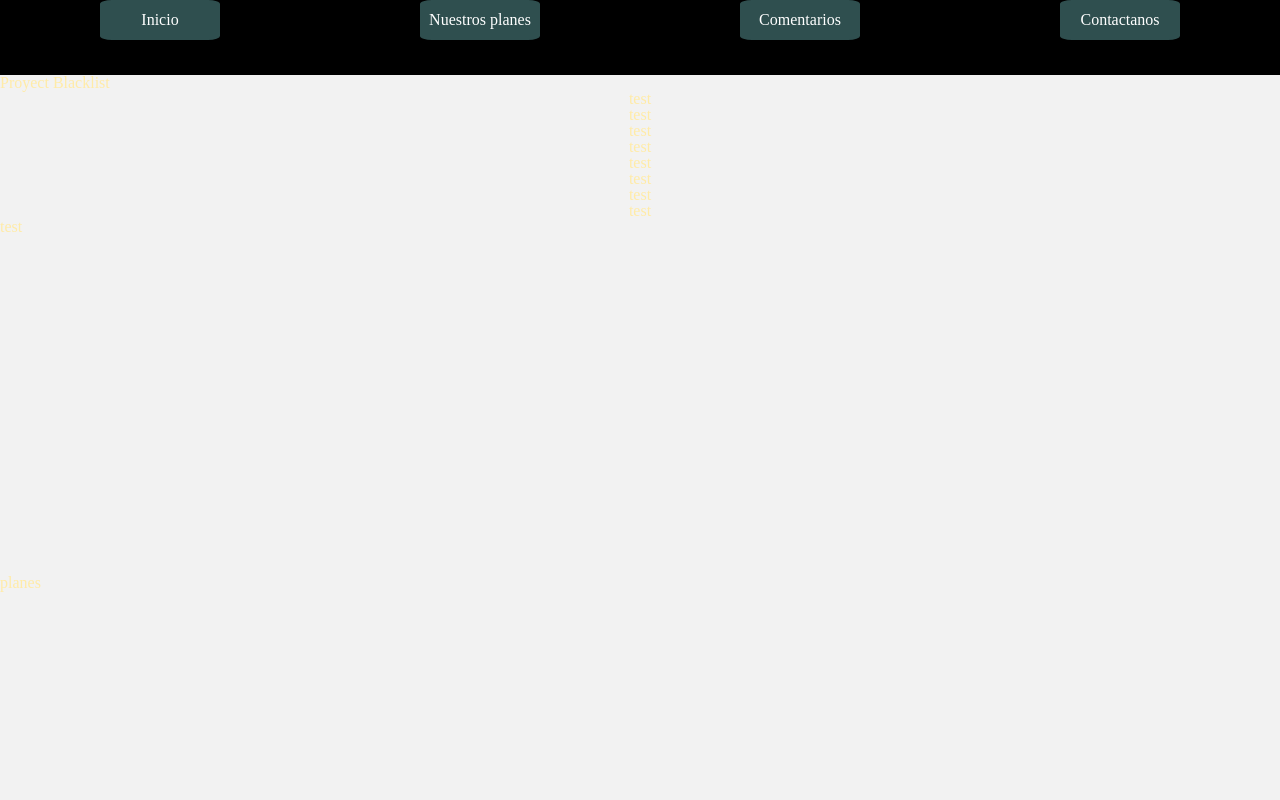
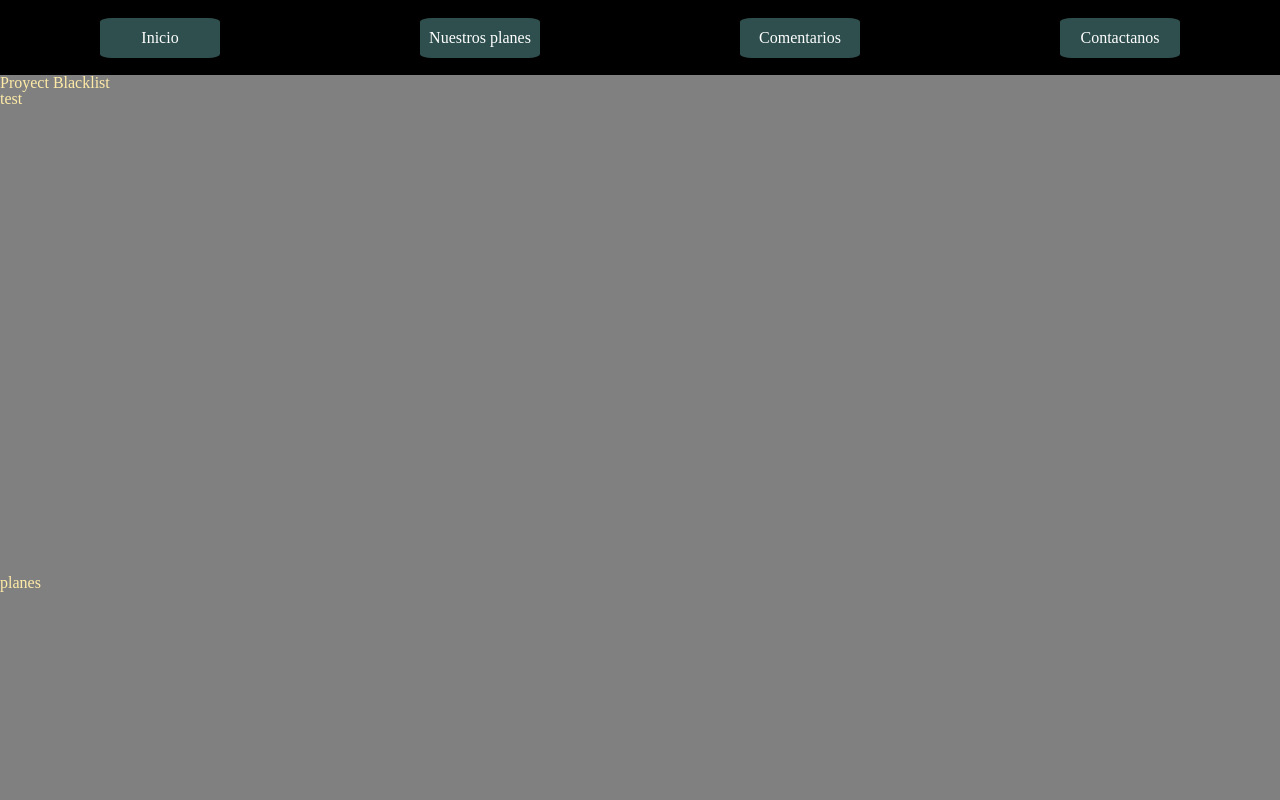
Before and after one commit to agetro2003/proyect_blacklist_frontend, a React (Vite) app: page / in a window 1280 px wide. Shown: the top 800 px of the page. Built offline with nearby package versions, Linux system fonts and the light colour scheme; a web font is replaced by a local one.

Commit message:
feat: encapsulate CSS of Navbar and Home

```diff
--- a/src/components/Home/home.css
+++ /dev/null
@@ -1,3 +0,0 @@
-section {
-    height: 500px;
-}
--- a/src/components/Home/home.jsx
+++ b/src/components/Home/home.jsx
@@ -1,32 +1,24 @@
 import React, { useEffect } from "react";
-import './home.css'
+import styles from './home.module.css'
 
 import Navbar from "../Navbar/navbar";
 const Home = () => {
     return (
         <div>
             <Navbar></Navbar>
-            <section id="inicio">
+            <section className={styles.section} id="inicio">
                 <h1>Proyect Blacklist</h1>
-            <ul>test</ul>
-            <ul>test</ul>
-            <ul>test</ul>
-            <ul>test</ul>
-            <ul>test</ul>
-            <ul>test</ul>
-            <ul>test</ul>
-            <ul>test</ul>
             <div>
                 <h2>test</h2>
             </div>
             </section>
-            <section id="planes">
+            <section className={styles.section} id="planes">
                 planes
             </section>
-            <section id="opiniones">
+            <section className={styles.section} id="opiniones">
                 opiniones
             </section>
-            <section id="contacto">
+            <section className={styles.section} id="contacto">
                 contactos
             </section>
 
--- /dev/null
+++ b/src/components/Home/home.module.css
@@ -0,0 +1,6 @@
+.section {
+    height: 500px;
+    background-color: gray;
+    border: 2px;
+    border-color: black;
+}
--- a/src/components/Navbar/navbar.jsx
+++ b/src/components/Navbar/navbar.jsx
@@ -1,19 +1,19 @@
-import './navbar.css'
+import styles from './navbar.module.css'
 const Navbar = () => {
     return(
-        <nav>
-            <ul>
-                <li>
-                <a href="#inicio">Inicio</a>
+        <nav className={styles.navbar}>
+            <ul className={styles.ul}>
+                <li className={styles.li}>
+                <a className={styles.a} href="#inicio">Inicio</a>
                 </li>
-                <li>
-                <a href="#planes"> Nuestros planes</a>
+                <li className={styles.li}>
+                <a className={styles.a} href="#planes"> Nuestros planes</a>
                 </li>
-                <li>
-                <a href="#opiniones">Comentarios</a>
+                <li className={styles.li}>
+                <a className={styles.a} href="#opiniones">Comentarios</a>
                 </li>
-                <li>
-                <a href="#contacto">Contactanos</a>
+                <li className={styles.li}>
+                <a className={styles.a} href="#contacto">Contactanos</a>
                 </li>
             </ul>
        </nav>
--- a/src/components/Navbar/navbar.css
+++ b/src/components/Navbar/navbar.module.css
@@ -1,4 +1,4 @@
-nav {
+.navbar {
     background-color: black;
     height: 75px;
     display: flex;
@@ -6,14 +6,14 @@ nav {
 
 }
 
-ul{
+.ul{
     width: 100%;
     list-style-type: none;
     display: flex;
     justify-content: space-around;
 }
 
-li {
+.li {
     background-color: darkslategray;
     width: 120px;
     display: flex;
@@ -24,7 +24,7 @@ li {
     }
 
 
-a {
+.a {
     text-align: center;
     text-decoration: none;
     color: white;
```
